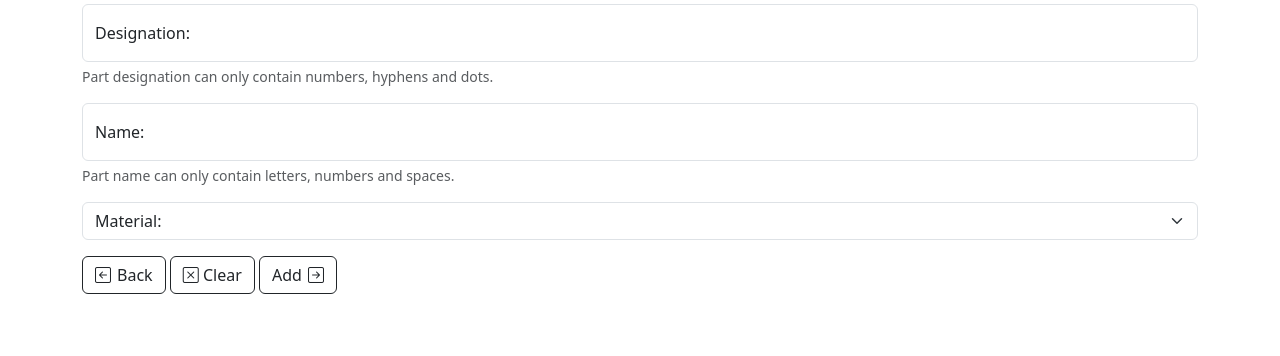
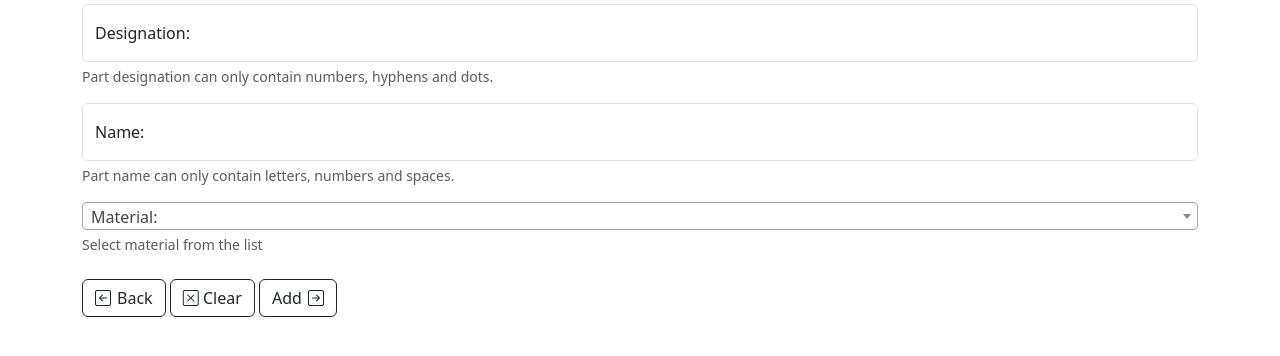
Before and after one commit to ratushnyivm/componentor, a Django app: page /parts/create/ in a window 1280 px wide. Shown: the part 140-496 px from the top of the page. Run offline with Django 4.2, Linux system fonts and the light colour scheme; data that the repository does not hold is empty; some libraries are stand-ins or nearby versions.

Commit message:
feat: add search for material selection to the part creation form

```diff
--- a/parts/templates/parts/part_form.html
+++ b/parts/templates/parts/part_form.html
@@ -39,7 +39,7 @@
       </div>
 
       <!--Part material-->
-      <div class="mb-3">
+      <div class="mb-4">
         {% if form.material.errors %}
           <select class="form-select is-invalid" name="{{ form.material.name }}">
             {% for choice in form.material.field.choices %}
@@ -61,6 +61,7 @@
               {% endif %}
             {% endfor %}
           </select>
+          <div class="form-text">Select material from the list</div>
         {% endif %}
       </div>
 
--- a/templates/base.html
+++ b/templates/base.html
@@ -8,6 +8,8 @@
     <link rel="icon" type="image/png" href="https://cdn.jim-nielsen.com/macos/512/omnigraffle-7-2022-10-17.png"/>
     <link href="https://cdn.jsdelivr.net/npm/bootstrap@5.3.0-alpha3/dist/css/bootstrap.min.css" rel="stylesheet" integrity="sha384-KK94CHFLLe+nY2dmCWGMq91rCGa5gtU4mk92HdvYe+M/SXH301p5ILy+dN9+nJOZ" crossorigin="anonymous">
     <link rel="stylesheet" href="https://cdn.jsdelivr.net/npm/bootstrap-icons@1.10.5/font/bootstrap-icons.css">
+    <link href="https://cdn.jsdelivr.net/npm/select2@4.1.0-rc.0/dist/css/select2.min.css" rel="stylesheet" />
+
   </head>
 
   <body>
@@ -18,6 +20,13 @@
       {% block content %}{% endblock %}
     </main>
     <script src="https://cdn.jsdelivr.net/npm/bootstrap@5.3.0-alpha3/dist/js/bootstrap.bundle.min.js" integrity="sha384-ENjdO4Dr2bkBIFxQpeoTz1HIcje39Wm4jDKdf19U8gI4ddQ3GYNS7NTKfAdVQSZe" crossorigin="anonymous"></script>
+    <script src="https://code.jquery.com/jquery-3.7.0.min.js" integrity="sha256-2Pmvv0kuTBOenSvLm6bvfBSSHrUJ+3A7x6P5Ebd07/g=" crossorigin="anonymous"></script>
+    <script src="https://cdn.jsdelivr.net/npm/select2@4.1.0-rc.0/dist/js/select2.min.js"></script>
+    <script>
+      $(document).ready(function() {
+        $('.form-select').select2();
+      });
+    </script>
   </body>
 
 </html>
```
Also changed, not shown: README.md.
